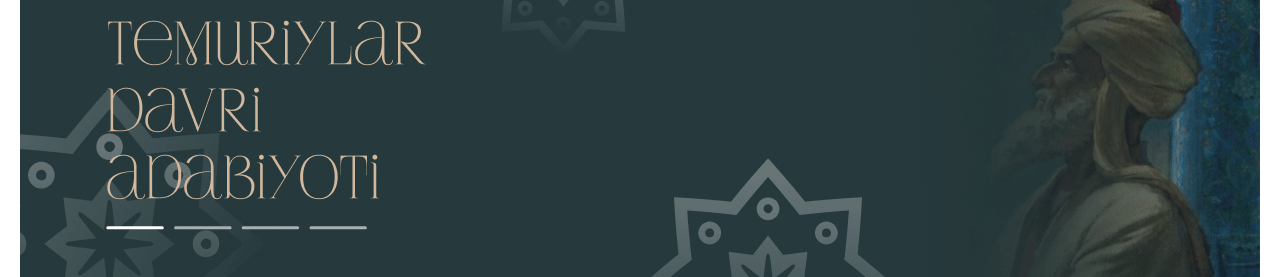
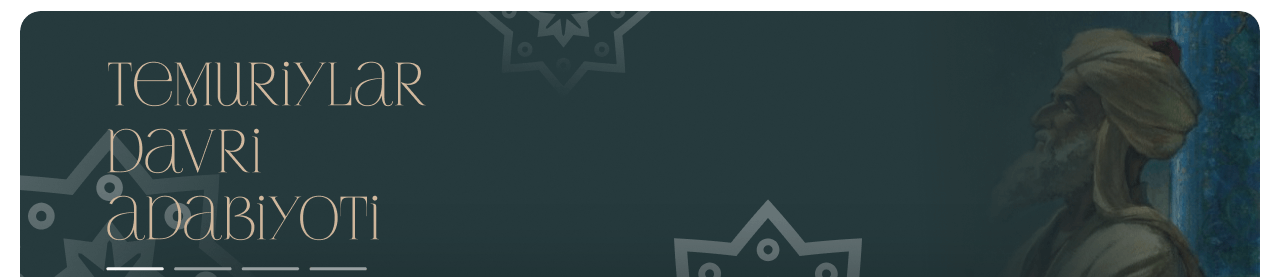
Before and after one commit to abduazimkh/BookTeam-project, a plain HTML site: page index.html in a window 1280 px wide. Shown: the part 78-355 px from the top of the page. Drawn offline with nearby package versions, Linux system fonts and the light colour scheme; files that its build step writes are made by us from their sources.

Commit message:
main scss connected all styles

```diff
--- a/scss/block/_block.scss
+++ /dev/null
@@ -1,3 +0,0 @@
-@import "./home";
-@import "./books";
-@import "./author";
--- a/scss/main.scss
+++ b/scss/main.scss
@@ -1,4 +1,4 @@
 @import "./reset";
 @import "./container";
-@import "./global";
-@import "./block/block";
+@import './global';
+@import './blocks/blocks';
```
Also changed, not shown: scss/block/_author.scss (deleted), scss/block/_books.scss (deleted), scss/block/_home.scss (deleted).
